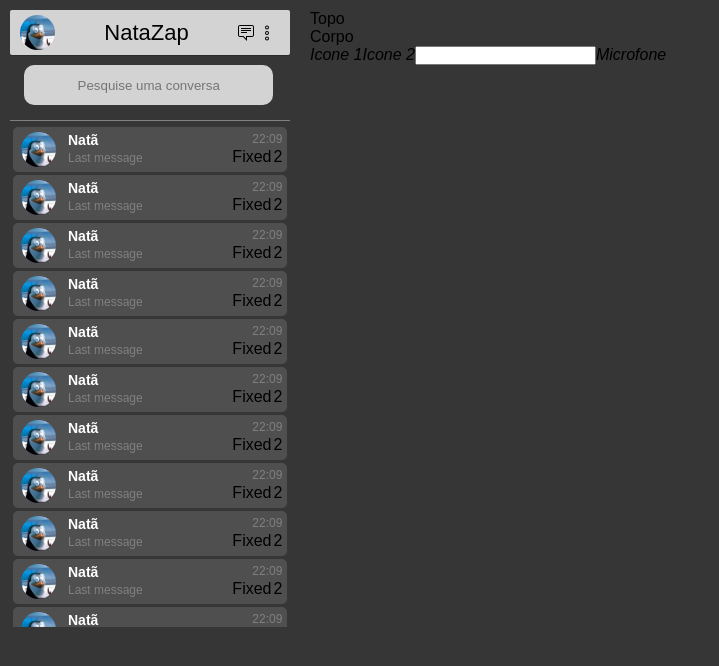
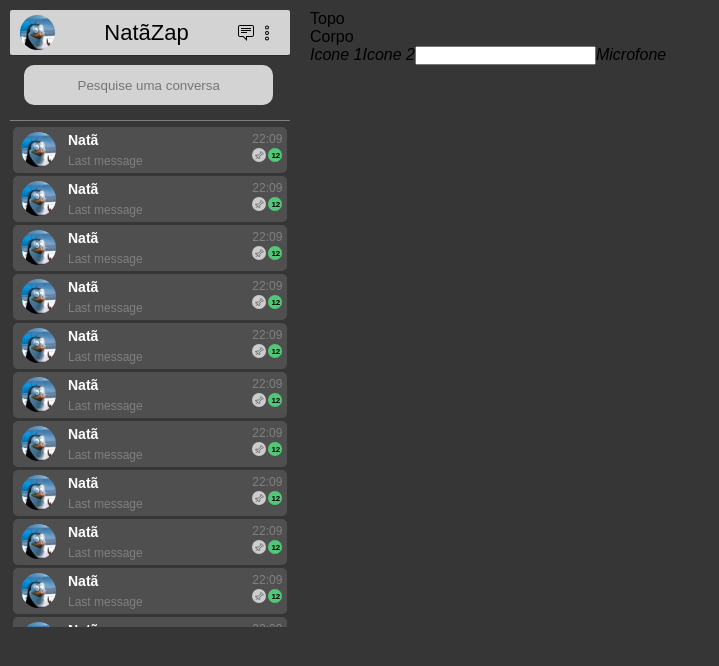
Before and after one commit to natan1563/nata_social_network, a Vue app: page / in a window 1280 px wide. Shown: the top 666 px of the page, without its empty margins (0-719 px from the left). Built offline with nearby package versions, Linux system fonts and the light colour scheme; a web font is replaced by a local one.

Commit message:
Add circle icon in the rigth side

```diff
--- a/src/components/CardChat.vue
+++ b/src/components/CardChat.vue
@@ -1,7 +1,6 @@
 <template>
   <div class="card">
       <PhotoProfile />
-
       <div class="card-info">
           <div class="label-top">
               <strong class="contact-name">Natã</strong>
@@ -11,8 +10,13 @@
           <div class="label-bottom">
               <p class="last-message">Last message</p>
               <div class="side-group">
-                  <div class="icon">Fixed</div>
-                  <div class="icon">2</div>
+                   <circle-icon class="icon">
+                       <img class="pin" :src="require('../assets/image/icons/pin.svg')"/>
+                   </circle-icon>
+
+                   <circle-icon color="#50c878" class="icon">
+                       <p>12</p>
+                  </circle-icon>
               </div>
           </div>
       </div>
@@ -21,10 +25,12 @@
 
 <script>
 import PhotoProfile from '@/components/PhotoProfile.vue'
+import CircleIcon from './CircleIcon.vue'
 
 export default {
     components: {
         PhotoProfile,
+        CircleIcon
     },
 }
 </script>
@@ -37,6 +43,7 @@ export default {
         background-color: #4F4F4F;
         padding: 5px;
         border-radius: 5px;
+        cursor: pointer;
     }
 
     .card:nth-child(1n) {
@@ -44,7 +51,7 @@ export default {
     }
 
     .card:hover {
-
+        background-color: #696969;
     }
 
     .card-info {
@@ -61,6 +68,7 @@ export default {
 
     .icon {
         margin-left: 2px;
+        position: relative;
     }
 
     .contact-name {
@@ -74,6 +82,18 @@ export default {
     }
 
     .label-bottom {
-       align-items: baseline;
+        height: 20px;
+    }
+
+    .label-bottom p {
+       align-self: flex-end;
+    }
+
+    .pin {
+        max-width: 13px;
+        max-height: 13px;
+        position: absolute;
+        top: 0;
+        left: 0;
     }
 </style>
--- /dev/null
+++ b/src/components/CircleIcon.vue
@@ -0,0 +1,44 @@
+<template>
+  <span
+    class="circle-icon"
+    :style="{backgroundColor: color}"
+   >
+      <div class="content">
+          <slot></slot>
+      </div>
+  </span>
+</template>
+
+<script>
+export default {
+    props: {
+        color: {
+            type: String,
+            default: '#CCC'
+        },
+    },
+}
+</script>
+
+<style scoped>
+    .circle-icon {
+        width: 14px;
+        height: 14px;
+        border-radius: 50%;
+        display: flex;
+        justify-content: center;
+        align-items: center;
+        transition: all .3s;
+    }
+
+    .circle-icon:hover {
+        transform: scale(1.1);
+    }
+
+    .content {
+        font-size: 8px;
+        font-weight: bold;
+        max-width: 8px;
+        max-height: 8px;
+    }
+</style>
--- a/src/views/Home.vue
+++ b/src/views/Home.vue
@@ -4,7 +4,7 @@
     <section class="session-left">
       <nav id="navbar">
         <PhotoProfile/>
-        <p class="logo">NataZap</p>
+        <p class="logo">NatãZap</p>
         <div class="icons">
           <span alt="mensagem" class="icon message" />
           <span alt="mensagem" class="icon options" />
```
Also changed, not shown: src/assets/image/icons/pin.svg (added).
